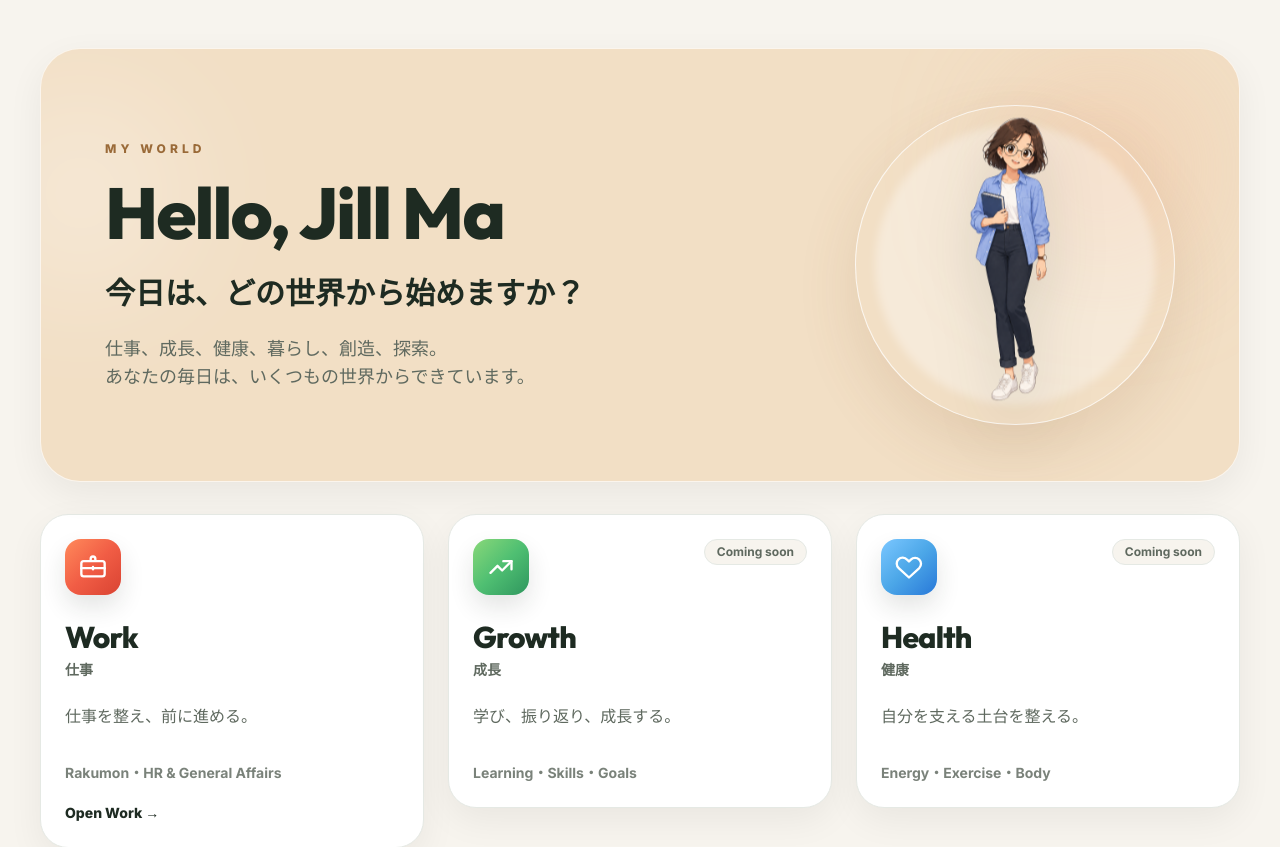
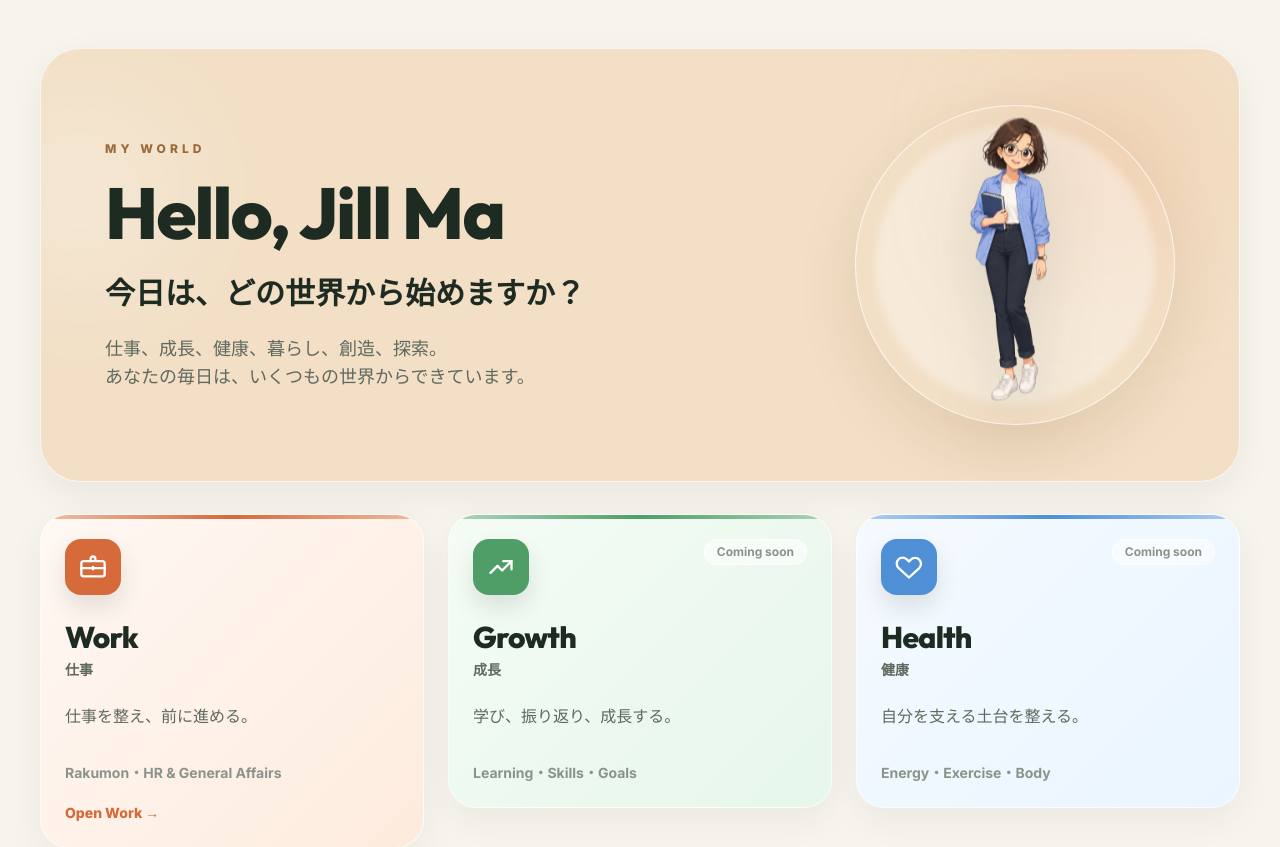
Before and after one commit to jillma215-boop/meeting-workspace, a Next.js app: page /my-world in a window 1280 px wide. Shown: the top 847 px of the page. Built offline with nearby package versions, Linux system fonts and the light colour scheme.

Commit message:
Refine My World card color system

```diff
--- a/components/MyWorldDashboard.tsx
+++ b/components/MyWorldDashboard.tsx
@@ -6,7 +6,8 @@ type WorldCardData = {
   title: string;
   japanese: string;
   icon: 'briefcase' | 'trending-up' | 'heart' | 'home' | 'pencil' | 'compass';
-  gradient: string;
+  background: string;
+  accent: string;
   description: string;
   subtext: string;
   action?: string;
@@ -19,7 +20,8 @@ const worlds: WorldCardData[] = [
     title: 'Work',
     japanese: '仕事',
     icon: 'briefcase',
-    gradient: 'from-[#FF8A5B] via-[#F15D45] to-[#D94332]',
+    background: 'linear-gradient(135deg, #FFF8F4 0%, #FDEBDD 100%)',
+    accent: '#D66A3A',
     description: '仕事を整え、前に進める。',
     subtext: 'Rakumon・HR & General Affairs',
     action: 'Open Work →',
@@ -29,7 +31,8 @@ const worlds: WorldCardData[] = [
     title: 'Growth',
     japanese: '成長',
     icon: 'trending-up',
-    gradient: 'from-[#89D879] via-[#4FBF72] to-[#2F965E]',
+    background: 'linear-gradient(135deg, #F5FCF6 0%, #E6F6EA 100%)',
+    accent: '#4F9E68',
     badge: 'Coming soon',
     description: '学び、振り返り、成長する。',
     subtext: 'Learning・Skills・Goals',
@@ -38,7 +41,8 @@ const worlds: WorldCardData[] = [
     title: 'Health',
     japanese: '健康',
     icon: 'heart',
-    gradient: 'from-[#7BC7FF] via-[#4CA7E8] to-[#2878D8]',
+    background: 'linear-gradient(135deg, #F5FAFF 0%, #EAF5FF 100%)',
+    accent: '#4F8FD6',
     badge: 'Coming soon',
     description: '自分を支える土台を整える。',
     subtext: 'Energy・Exercise・Body',
@@ -47,7 +51,8 @@ const worlds: WorldCardData[] = [
     title: 'Life',
     japanese: '暮らし',
     icon: 'home',
-    gradient: 'from-[#C7A6FF] via-[#9B7BE8] to-[#7053C7]',
+    background: 'linear-gradient(135deg, #FBF8FF 0%, #F0EAFD 100%)',
+    accent: '#8E74D9',
     badge: 'Coming soon',
     description: '大切な人と、日々を記録する。',
     subtext: 'Family・Home・Memories',
@@ -56,7 +61,8 @@ const worlds: WorldCardData[] = [
     title: 'Create',
     japanese: '創造',
     icon: 'pencil',
-    gradient: 'from-[#FFADD0] via-[#F779B5] to-[#DC4A8B]',
+    background: 'linear-gradient(135deg, #FFF8FB 0%, #FDECF4 100%)',
+    accent: '#D66A97',
     badge: 'Coming soon',
     description: 'アイデアを、かたちにする。',
     subtext: 'Ideas・Products・Writing',
@@ -65,7 +71,8 @@ const worlds: WorldCardData[] = [
     title: 'Explore',
     japanese: '探索',
     icon: 'compass',
-    gradient: 'from-[#79DDD3] via-[#39BDB6] to-[#168F8F]',
+    background: 'linear-gradient(135deg, #F5FCFB 0%, #E5F5F3 100%)',
+    accent: '#3C9F96',
     badge: 'Coming soon',
     description: '好奇心のまま、まだ知らない世界へ。',
     subtext: 'AI & Future・Travel・Inspiration',
@@ -123,21 +130,29 @@ function Hero() {
 
 function WorldCard({ world }: { world: WorldCardData }) {
   const isEnabled = Boolean(world.href);
+  const cardStyle = { background: world.background };
+  const accentLineStyle = {
+    background: `linear-gradient(90deg, ${world.accent}66 0%, ${world.accent} 50%, ${world.accent}66 100%)`,
+  };
   const card = (
-    <article className={`group flex min-h-[17rem] flex-col rounded-[28px] border border-rakumon-border bg-white p-6 shadow-[0_12px_36px_rgba(0,0,0,0.06)] transition duration-200 ease-out ${isEnabled ? 'hover:-translate-y-1 hover:shadow-[0_18px_46px_rgba(0,0,0,0.09)]' : 'cursor-not-allowed'}`}>
+    <article
+      className={`group relative flex min-h-[17rem] flex-col overflow-hidden rounded-[28px] border border-white/70 p-6 shadow-[0_12px_36px_rgba(30,43,34,0.06)] transition duration-200 ease-out ${isEnabled ? 'hover:-translate-y-1.5 hover:shadow-[0_20px_48px_rgba(30,43,34,0.10)]' : 'cursor-not-allowed'}`}
+      style={cardStyle}
+    >
+      <div className="absolute inset-x-0 top-0 h-1" style={accentLineStyle} />
       <div className="flex items-start justify-between gap-4">
-        <div className={`grid h-14 w-14 place-items-center rounded-2xl bg-gradient-to-br ${world.gradient} text-white shadow-[0_12px_24px_rgba(30,43,34,0.12)]`}>
+        <div className="grid h-14 w-14 place-items-center rounded-2xl text-white shadow-[0_12px_24px_rgba(30,43,34,0.12)]" style={{ backgroundColor: world.accent }}>
           <WorldIcon name={world.icon} />
         </div>
-        {world.badge && <span className="rounded-full border border-rakumon-border bg-[#F7F4EE] px-3 py-1 font-inter text-xs font-bold text-rakumon-body">{world.badge}</span>}
+        {world.badge && <span className="rounded-full border border-white/70 bg-white/55 px-3 py-1 font-inter text-xs font-bold text-[#8B938B]">{world.badge}</span>}
       </div>
       <div className="mt-6">
-        <h2 className="font-outfit text-3xl font-extrabold tracking-tight text-rakumon-text">{world.title}</h2>
-        <p className="mt-1 font-zen text-sm font-bold text-rakumon-body">{world.japanese}</p>
+        <h2 className="font-outfit text-3xl font-extrabold tracking-tight text-[#1E2B22]">{world.title}</h2>
+        <p className="mt-1 font-zen text-sm font-bold text-[#5F695F]">{world.japanese}</p>
       </div>
-      <p className="mt-5 font-zen text-base leading-8 text-rakumon-body">{world.description}</p>
-      <p className="mt-auto pt-8 font-inter text-sm font-bold text-[#7A827A]">{world.subtext}</p>
-      {world.action && <span className="mt-5 inline-flex font-inter text-sm font-extrabold text-rakumon-text transition duration-200 group-hover:translate-x-1">{world.action}</span>}
+      <p className="mt-5 font-zen text-base leading-8 text-[#5F695F]">{world.description}</p>
+      <p className="mt-auto pt-8 font-inter text-sm font-bold text-[#8B938B]">{world.subtext}</p>
+      {world.action && <span className="mt-5 inline-flex font-inter text-sm font-extrabold transition duration-200 group-hover:translate-x-1" style={{ color: world.accent }}>{world.action}</span>}
     </article>
   );
 
```
